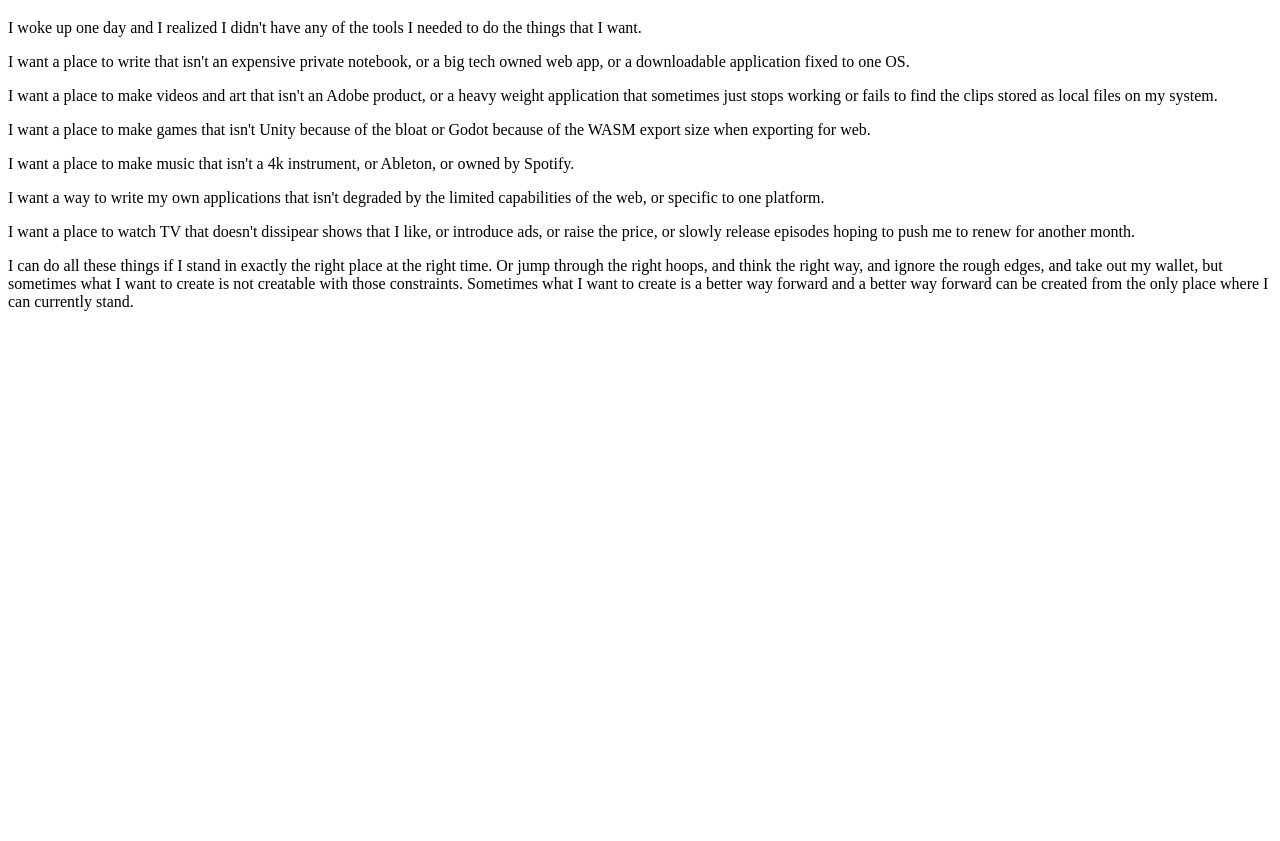
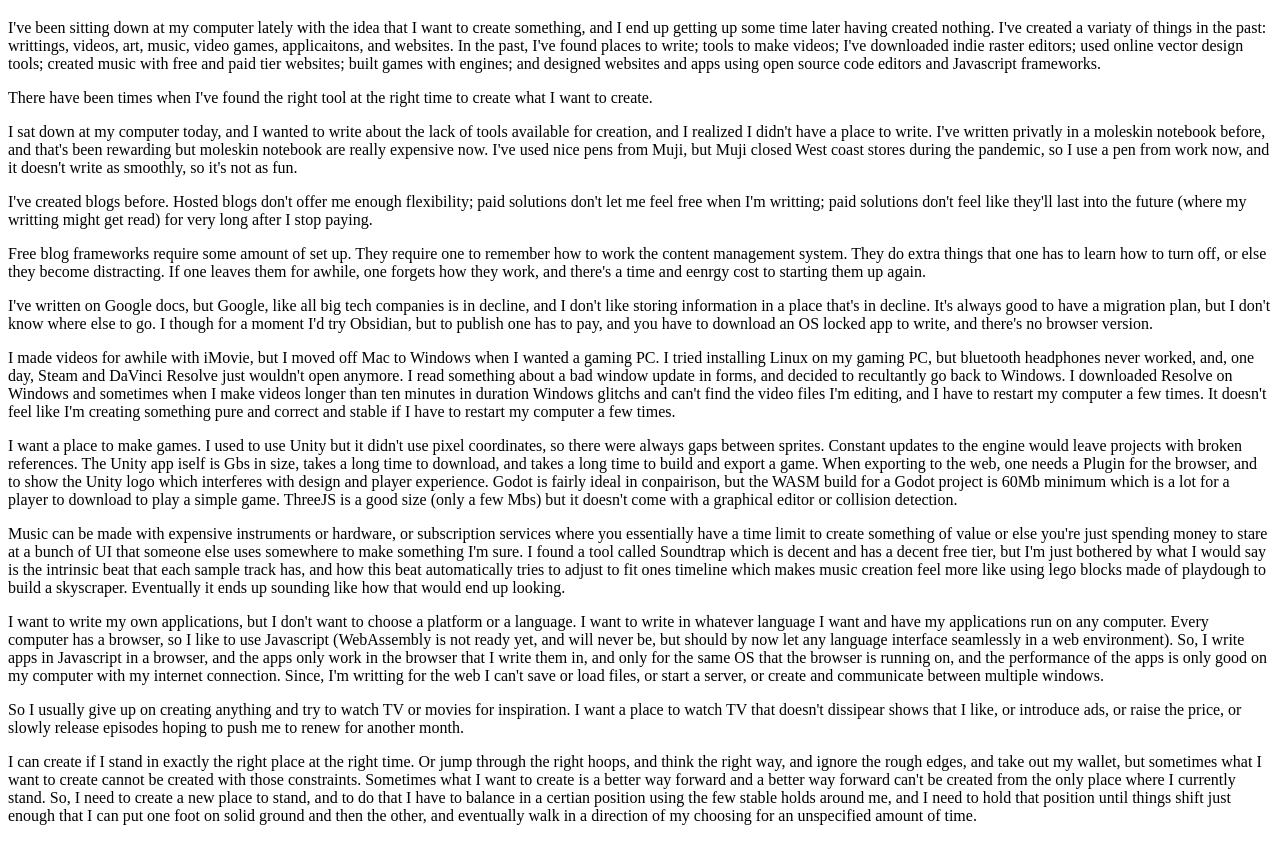
Before and after one commit to strawstack/Paper, a plain HTML site: page posts/open_apps.html in a window 1280 px wide. Shown: the part 87-928 px from the top of the page. Before the commit the page ends 800 px from the top, so only its background shows below. Drawn offline with Linux system fonts and the light colour scheme.

Commit message:
Update open_apps.html

```diff
--- a/posts/open_apps.html
+++ b/posts/open_apps.html
@@ -9,20 +9,28 @@
 +++
 # Open Apps
 
-I woke up one day and I realized I didn't have any of the tools I needed to do the things that I want.
+I've been sitting down at my computer lately with the idea that I want to create something, and I end up getting up some time later having created nothing. I've created a variaty of things in the past: writtings, videos, art, music, video games, applicaitons, and websites. In the past, I've found places to write; tools to make videos; I've downloaded indie raster editors; used online vector design tools; created music with free and paid tier websites; built games with engines; and designed websites and apps using open source code editors and Javascript frameworks.
 
-I want a place to write that isn't an expensive private notebook, or a big tech owned web app, or a downloadable application fixed to one OS.
+There have been times when I've found the right tool at the right time to create what I want to create.
 
-I want a place to make videos and art that isn't an Adobe product, or a heavy weight application that sometimes just stops working or fails to find the clips stored as local files on my system.
+I sat down at my computer today, and I wanted to write about the lack of tools available for creation, and I realized I didn't have a place to write. I've written privatly in a moleskin notebook before, and that's been rewarding but moleskin notebook are really expensive now. I've used nice pens from Muji, but Muji closed West coast stores during the pandemic, so I use a pen from work now, and it doesn't write as smoothly, so it's not as fun.
 
-I want a place to make games that isn't Unity because of the bloat or Godot because of the WASM export size when exporting for web.
+I've created blogs before. Hosted blogs don't offer me enough flexibility; paid solutions don't let me feel free when I'm writting; paid solutions don't feel like they'll last into the future (where my writting might get read) for very long after I stop paying.
 
-I want a place to make music that isn't a 4k instrument, or Ableton, or owned by Spotify.
+Free blog frameworks require some amount of set up. They require one to remember how to work the content management system. They do extra things that one has to learn how to turn off, or else they become distracting. If one leaves them for awhile, one forgets how they work, and there's a time and eenrgy cost to starting them up again.
 
-I want a way to write my own applications that isn't degraded by the limited capabilities of the web, or specific to one platform.
+I've written on Google docs, but Google, like all big tech companies is in decline, and I don't like storing information in a place that's in decline. It's always good to have a migration plan, but I don't know where else to go. I though for a moment I'd try Obsidian, but to publish one has to pay, and you have to download an OS locked app to write, and there's no browser version.
 
-I want a place to watch TV that doesn't dissipear shows that I like, or introduce ads, or raise the price, or slowly release episodes hoping to push me to renew for another month.
+I made videos for awhile with iMovie, but I moved off Mac to Windows when I wanted a gaming PC. I tried installing Linux on my gaming PC, but bluetooth headphones never worked, and, one day, Steam and DaVinci Resolve just wouldn't open anymore. I read something about a bad window update in forms, and decided to recultantly go back to Windows. I downloaded Resolve on Windows and sometimes when I make videos longer than ten minutes in duration Windows glitchs and can't find the video files I'm editing, and I have to restart my computer a few times. It doesn't feel like I'm creating something pure and correct and stable if I have to restart my computer a few times.
 
-I can do all these things if I stand in exactly the right place at the right time. Or jump through the right hoops, and think the right way, and ignore the rough edges, and take out my wallet, but sometimes what I want to create is not creatable with those constraints. Sometimes what I want to create is a better way forward and a better way forward can be created from the only place where I can currently stand.
+I want a place to make games. I used to use Unity but it didn't use pixel coordinates, so there were always gaps between sprites. Constant updates to the engine would leave projects with broken references. The Unity app iself is Gbs in size, takes a long time to download, and takes a long time to build and export a game. When exporting to the web, one needs a Plugin for the browser, and to show the Unity logo which interferes with design and player experience. Godot is fairly ideal in conpairison, but the WASM build for a Godot project is 60Mb minimum which is a lot for a player to download to play a simple game. ThreeJS is a good size (only a few Mbs) but it doesn't come with a graphical editor or collision detection.
+
+Music can be made with expensive instruments or hardware, or subscription services where you essentially have a time limit to create something of value or else you're just spending money to stare at a bunch of UI that someone else uses somewhere to make something I'm sure. I found a tool called Soundtrap which is decent and has a decent free tier, but I'm just bothered by what I would say is the intrinsic beat that each sample track has, and how this beat automatically tries to adjust to fit ones timeline which makes music creation feel more like using lego blocks made of playdough to build a skyscraper. Eventually it ends up sounding like how that would end up looking.
+
+I want to write my own applications, but I don't want to choose a platform or a language. I want to write in whatever language I want and have my applications run on any computer. Every computer has a browser, so I like to use Javascript (WebAssembly is not ready yet, and will never be, but should by now let any language interface seamlessly in a web environment). So, I write apps in Javascript in a browser, and the apps only work in the browser that I write them in, and only for the same OS that the browser is running on, and the performance of the apps is only good on my computer with my internet connection. Since, I'm writting for the web I can't save or load files, or start a server, or create and communicate between multiple windows.
+
+So I usually give up on creating anything and try to watch TV or movies for inspiration. I want a place to watch TV that doesn't dissipear shows that I like, or introduce ads, or raise the price, or slowly release episodes hoping to push me to renew for another month.
+
+I can create if I stand in exactly the right place at the right time. Or jump through the right hoops, and think the right way, and ignore the rough edges, and take out my wallet, but sometimes what I want to create cannot be created with those constraints. Sometimes what I want to create is a better way forward and a better way forward can't be created from the only place where I currently stand. So, I need to create a new place to stand, and to do that I have to balance in a certian position using the few stable holds around me, and I need to hold that position until things shift just enough that I can put one foot on solid ground and then the other, and eventually walk in a direction of my choosing for an unspecified amount of time.
 `;
 </script></body></html>
```
